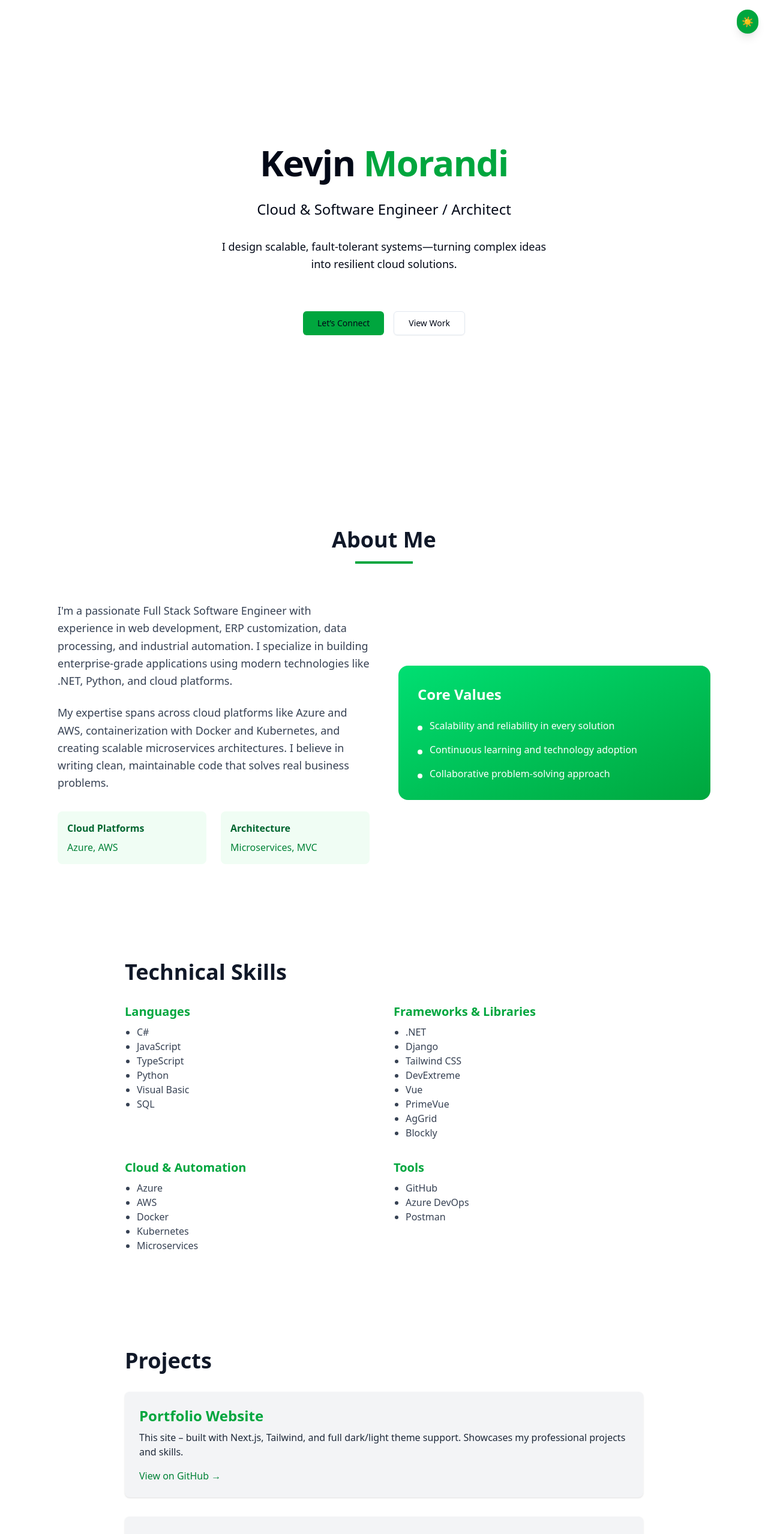
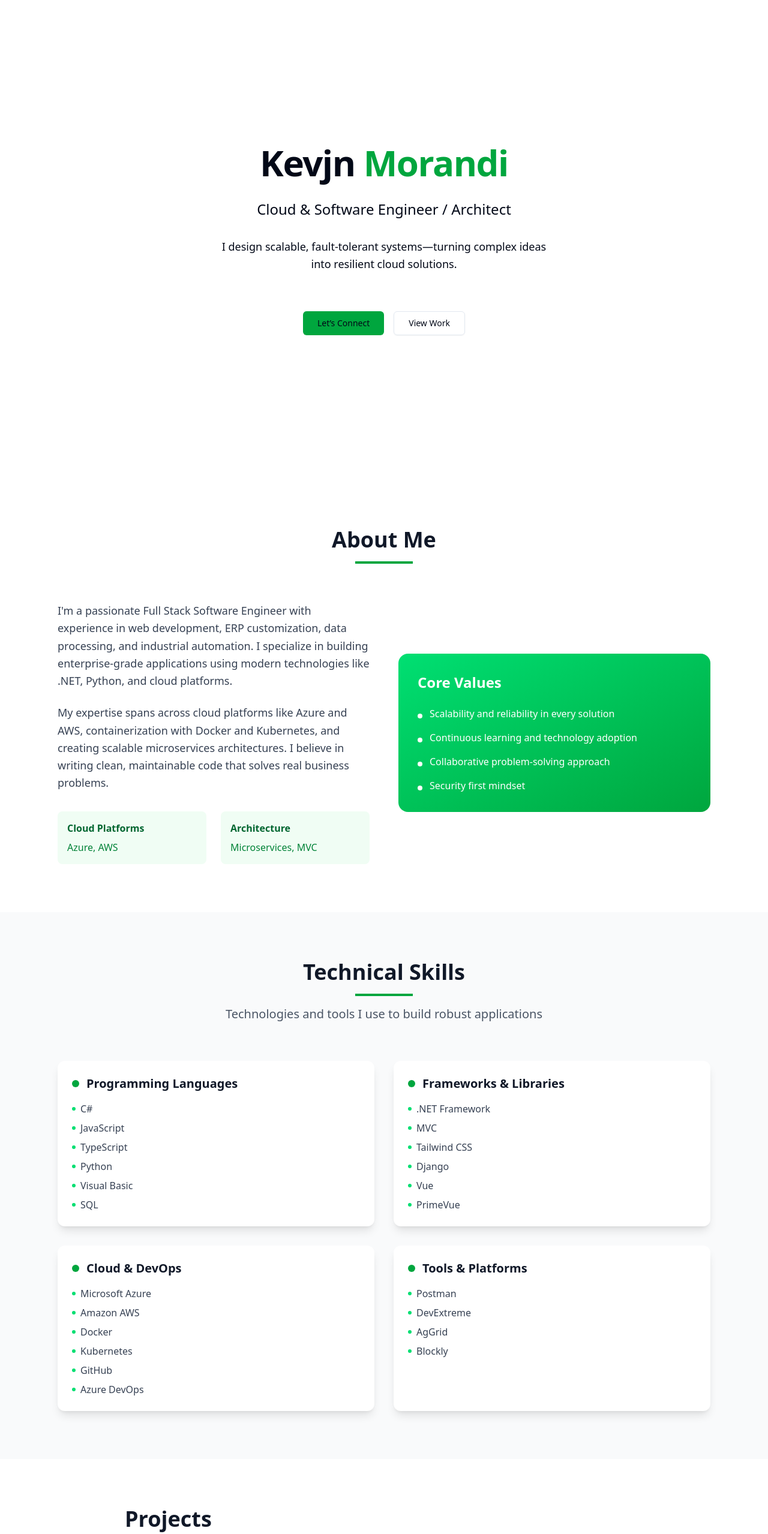
Before and after one commit to morandi-kevjn/Portfolio, a Next.js app: page / in a window 1280 px wide. Shown: the top 2558 px of the page at 60% size. Built offline with nearby package versions, Linux system fonts and the light colour scheme.

Commit message:
Feat (Portfolio Page): - third step into the landing page world

```diff
--- a/package.json
+++ b/package.json
@@ -14,6 +14,7 @@
     "clsx": "^2.1.1",
     "lucide-react": "^0.555.0",
     "next": "16.0.6",
+    "nodemailer": "^7.0.11",
     "react": "19.2.0",
     "react-dom": "19.2.0",
     "scroll-smooth": "^1.1.1",
@@ -22,6 +23,7 @@
   "devDependencies": {
     "@tailwindcss/postcss": "^4",
     "@types/node": "^20",
+    "@types/nodemailer": "^7.0.4",
     "@types/react": "^19",
     "@types/react-dom": "^19",
     "autoprefixer": "^10.4.22",
--- a/src/app/layout.tsx
+++ b/src/app/layout.tsx
@@ -1,7 +1,7 @@
 // app/layout.tsx
 import './globals.css';
 import { ReactNode } from 'react';
-import ThemeToggle from "@/components/ThemeToggle";
+// import ThemeToggle from "@/components/ThemeToggle";
 
 interface RootLayoutProps {
     children: ReactNode;
@@ -16,9 +16,10 @@ export default function RootLayout({ children }: RootLayoutProps ) {
     return (
         <html lang="en" className="scroll-smooth">
         <body className="bg-white dark:bg-gray-900 text-gray-900 dark:text-white min-h-screen antialiased transition-colors duration-300">
-        <ThemeToggle/>
         {children}
         </body>
         </html>
     );
 }
+
+// <ThemeToggle/>
--- a/src/app/page.tsx
+++ b/src/app/page.tsx
@@ -4,6 +4,7 @@ import ProjectsSection from "@/components/sections/ProjectsSection";
 import ExperienceSection from "@/components/sections/ExperienceSection";
 import ContactSection from "@/components/sections/ContactSection";
 import { Button } from "@/components/ui/button";
+import Footer from "@/components/Footer";
 
 export default function Home() {
     return (
@@ -42,6 +43,7 @@ export default function Home() {
             <ProjectsSection />
             <ExperienceSection />
             <ContactSection />
+            <Footer />
         </>
     );
 }
--- /dev/null
+++ b/src/components/Footer.tsx
@@ -0,0 +1,16 @@
+// components/Footer.tsx
+export default function Footer() {
+    return (
+        <footer className="w-full py-6 px-30 flex flex-col md:flex-row justify-between items-center border-t">
+            <span className="text-sm text-gray-500">© 2025 Kevjn Morandi</span>
+            <a
+                href="https://buymeacoffee.com/kevjnmorandi"
+                target="_blank"
+                rel="noopener noreferrer"
+                className="ml-2 inline-flex items-center gap-2 rounded bg-yellow-400 px-4 py-2 font-semibold text-black hover:bg-yellow-500"
+            >
+                ☕ Buy Me a Coffee
+            </a>
+        </footer>
+    );
+}
--- a/src/components/ThemeToggle.tsx
+++ b/src/components/ThemeToggle.tsx
@@ -1,50 +1,30 @@
 // src/components/ThemeToggle.tsx
 "use client";
-import React, { useEffect, useState } from "react";
+import React from "react";
 
 const ThemeToggle: React.FC = () => {
-    // Initialize state with a function to avoid the useEffect setState issue
-    const [dark, setDark] = useState(() => {
-        // This only runs on initial render, avoiding the useEffect setState problem
+    const toggleTheme = () => {
         if (typeof window !== "undefined") {
-            return localStorage.theme === "dark" ||
-                (!("theme" in localStorage) &&
-                    window.matchMedia("(prefers-color-scheme: dark)").matches);
+            const html = document.documentElement;
+            html.classList.toggle("dark");
+            localStorage.theme = html.classList.contains("dark") ? "dark" : "light";
         }
-        return false;
-    });
+    };
 
-    // Only handle DOM manipulation in useEffect, not state setting
-    useEffect(() => {
-        if (dark) {
-            document.documentElement.classList.add("dark");
-        } else {
-            document.documentElement.classList.remove("dark");
-        }
-    }, [dark]);
-
-    const toggleTheme = () => {
-        setDark((prev) => {
-            const next = !prev;
-            if (next) {
-                document.documentElement.classList.add("dark");
-                localStorage.theme = "dark";
-            } else {
-                document.documentElement.classList.remove("dark");
-                localStorage.theme = "light";
-            }
-            return next;
-        });
-    };
+    // For display, you can read from localStorage directly (not via state)
+    const isDark =
+        typeof window !== "undefined"
+            ? document.documentElement.classList.contains("dark")
+            : false;
 
     return (
         <button
-            type="button"
             aria-label="Toggle Theme"
             onClick={toggleTheme}
-            className="fixed top-4 right-4 bg-green-600 text-white rounded-full p-2 shadow-lg z-50 transition hover:bg-green-700"
+            className="fixed top-4 right-4 z-50 bg-green-600 text-white rounded-full p-2 shadow-lg transition hover:bg-green-700"
+            style={{ fontSize: 24 }}
         >
-            {dark ? "🌙" : "☀️"}
+            {isDark ? "🌙" : "☀️"}
         </button>
     );
 };
--- a/src/components/sections/AboutSection.tsx
+++ b/src/components/sections/AboutSection.tsx
@@ -52,6 +52,10 @@ const AboutSection: React.FC = () => {
                                 <span className="w-2 h-2 bg-white rounded-full mt-3 mr-3 flex-shrink-0"></span>
                                 <span>Collaborative problem-solving approach</span>
                             </li>
+                            <li className="flex items-start">
+                                <span className="w-2 h-2 bg-white rounded-full mt-3 mr-3 flex-shrink-0"></span>
+                                <span>Security first mindset</span>
+                            </li>
                         </ul>
                     </div>
                 </div>
--- a/src/components/sections/ContactSection.tsx
+++ b/src/components/sections/ContactSection.tsx
@@ -31,14 +31,12 @@ const ContactSection: React.FC = () => {
                         value={form.message}
                         onChange={(e) => setForm((f) => ({ ...f, message: e.target.value }))}
                     />
-                    <button
-                        type="submit"
-                        className="px-4 py-2 rounded bg-green-600 text-white hover:bg-green-700"
-                        disabled
-                        title="To enable, connect backend email service."
+                    <a
+                        href="mailto:kevjn.morandi@gmail.com?subject=Portfolio Contact"
+                        className="px-4 py-2 rounded bg-green-600 text-white hover:bg-green-700 inline-block"
                     >
-                        Send (Coming Soon)
-                    </button>
+                        Send Email
+                    </a>
                 </form>
                 <div className="flex space-x-4 justify-center">
                     <a
--- a/src/components/sections/SkillsSection.tsx
+++ b/src/components/sections/SkillsSection.tsx
@@ -1,24 +1,50 @@
 // src/components/sections/SkillsSection.tsx
-import React from "react";
+import React from 'react';
 
-const skills = [
-    { title: "Languages", items: ["C#", "JavaScript", "TypeScript", "Python", "Visual Basic", "SQL"] },
-    { title: "Frameworks & Libraries", items: [".NET", "Django", "Tailwind CSS", "DevExtreme", "Vue", "PrimeVue", "AgGrid", "Blockly"] },
-    { title: "Cloud & Automation", items: ["Azure", "AWS", "Docker", "Kubernetes", "Microservices"] },
-    { title: "Tools", items: ["GitHub", "Azure DevOps", "Postman"] },
+const SkillsSection: React.FC = () => {
+    const skillCategories = [
+        {
+            title: "Programming Languages",
+            skills: ["C#", "JavaScript", "TypeScript", "Python", "Visual Basic", "SQL"]
+        },
+        {
+            title: "Frameworks & Libraries",
+            skills: [".NET Framework", "MVC", "Tailwind CSS", "Django", "Vue", "PrimeVue"]
+        },
+        {
+            title: "Cloud & DevOps",
+            skills: ["Microsoft Azure", "Amazon AWS", "Docker", "Kubernetes", "GitHub", "Azure DevOps"]
+        },
+        {
+            title: "Tools & Platforms",
+            skills: ["Postman", "DevExtreme", "AgGrid", "Blockly"]
+        }
     ];
 
-const SkillsSection: React.FC = () => (
-    <section id="skills" className="py-20 bg-white dark:bg-gray-900 transition-colors duration-300">
-        <div className="max-w-4xl mx-auto px-4">
-            <h2 className="text-4xl font-bold text-gray-900 dark:text-white mb-8">Technical Skills</h2>
-            <div className="grid grid-cols-1 sm:grid-cols-2 gap-8">
-                {skills.map((group) => (
-                    <div key={group.title}>
-                        <h3 className="text-xl font-semibold text-green-600 mb-2">{group.title}</h3>
-                        <ul className="list-disc pl-5 text-gray-700 dark:text-gray-200">
-                            {group.items.map((item) => (
-                                <li key={item}>{item}</li>
+    return (
+        <section id="skills" className="py-20 bg-gray-50 dark:bg-gray-800 transition-colors duration-300">
+            <div className="max-w-6xl mx-auto px-4 sm:px-6 lg:px-8">
+                <div className="text-center mb-16">
+                    <h2 className="text-4xl font-bold text-gray-900 dark:text-white mb-4">Technical Skills</h2>
+                    <div className="w-24 h-1 bg-green-600 mx-auto mb-4"></div>
+                    <p className="text-xl text-gray-600 dark:text-gray-300 max-w-3xl mx-auto">
+                        Technologies and tools I use to build robust applications
+                    </p>
+                </div>
+
+                <div className="grid grid-cols-1 md:grid-cols-2 lg:grid-cols-2 gap-8">
+                    {skillCategories.map((category, index) => (
+                        <div key={index} className="bg-white dark:bg-gray-900 rounded-xl shadow-lg p-6 hover:shadow-xl transition-all duration-300">
+                            <div className="flex items-center mb-4">
+                                <div className="w-3 h-3 bg-green-600 rounded-full mr-3"></div>
+                                <h3 className="text-xl font-bold text-gray-900 dark:text-white">{category.title}</h3>
+                            </div>
+                            <ul className="space-y-2">
+                                {category.skills.map((skill, skillIndex) => (
+                                    <li key={skillIndex} className="text-gray-700 dark:text-gray-300 flex items-center">
+                                        <span className="w-1.5 h-1.5 bg-green-400 rounded-full mr-2"></span>
+                                        {skill}
+                                    </li>
                                 ))}
                             </ul>
                         </div>
@@ -27,5 +53,6 @@ const SkillsSection: React.FC = () => (
             </div>
         </section>
     );
+};
 
 export default SkillsSection;
--- /dev/null
+++ b/tailwind.config.ts
@@ -0,0 +1,17 @@
+// tailwind.config.ts (in project root, same level as package.json)
+import type { Config } from 'tailwindcss'
+
+const config: Config = {
+    darkMode: 'class',
+    content: [
+        './src/pages/**/*.{js,ts,jsx,tsx,mdx}',
+        './src/components/**/*.{js,ts,jsx,tsx,mdx}',
+        './src/app/**/*.{js,ts,jsx,tsx,mdx}',
+    ],
+    theme: {
+        extend: {},
+    },
+    plugins: [],
+}
+
+export default config
```
Also changed, not shown: src/components/ContactForm.tsx (added, +119 -0 lines), 1 other file (tests, documents, lock files or other folders). Lines whose indentation alone changed are shown as unchanged.
